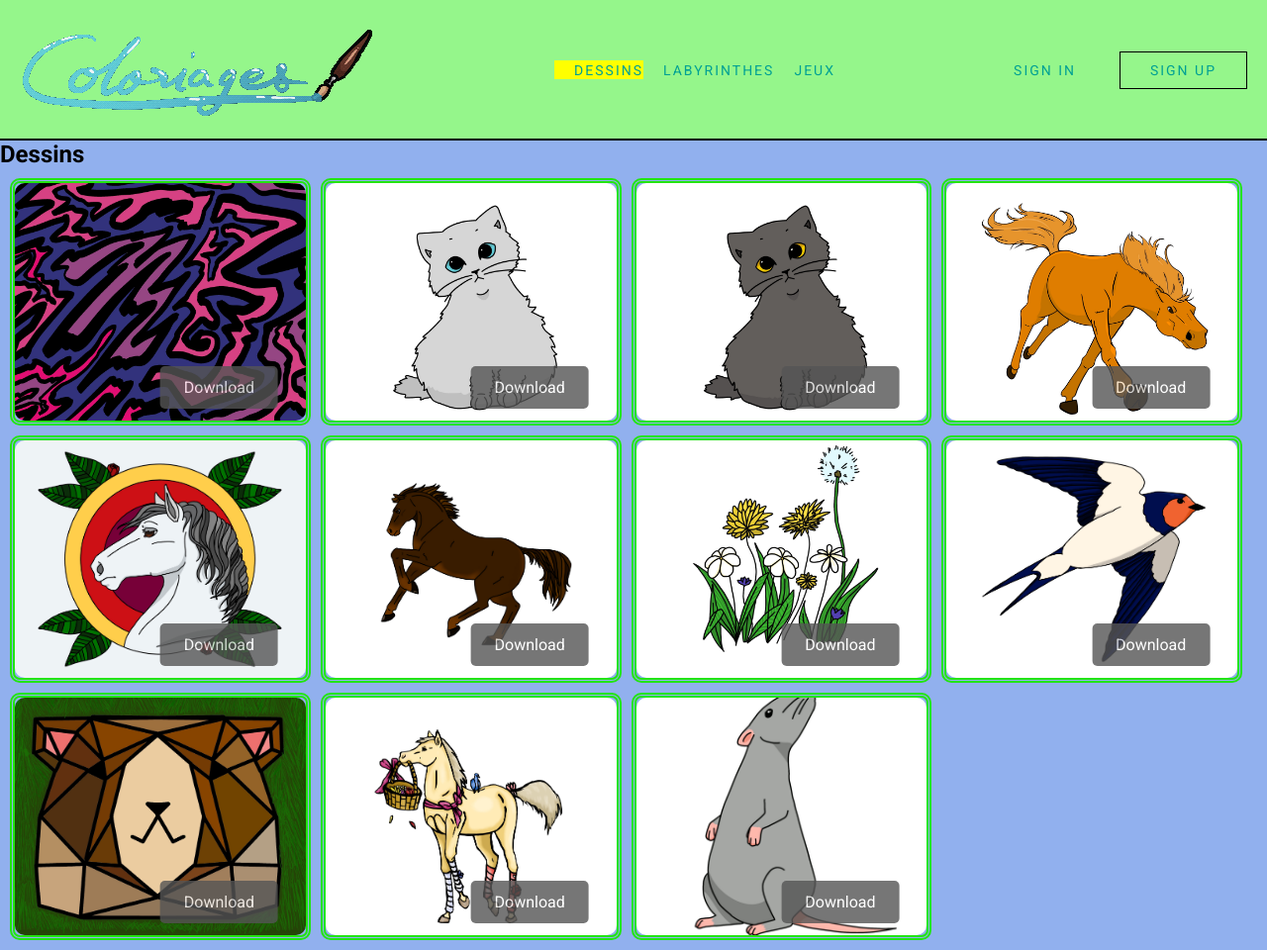
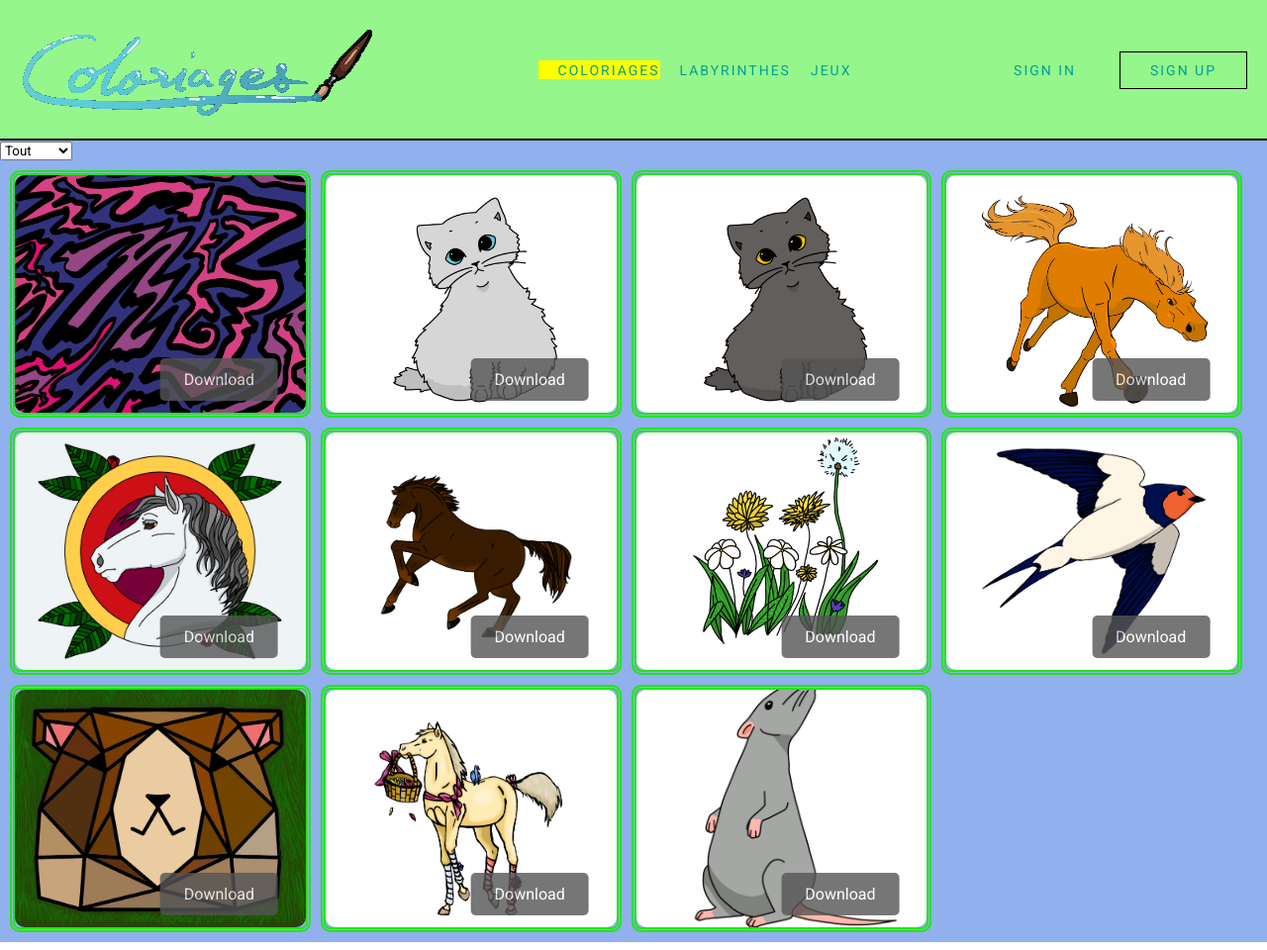
Before and after one commit to franckyy/site-dessins, a PHP site: page / in a window 1280 px wide. Shown: the whole page at 99% size. Run offline with PHP 8.4, Linux system fonts and the light colour scheme; some web fonts are replaced.

Commit message:
creation d'un menu deroulant pour les themes de coloriages

```diff
--- a/datas/images.json
+++ b/datas/images.json
@@ -12,12 +12,12 @@
     {"nom":"cheval_rassemble_coul","theme":"animaux","couleur":"true"},
     {"nom":"Fleurs","theme":"nature","couleur":"false"},
     {"nom":"Fleurs_coul","theme":"nature","couleur":"true"},
-    {"nom":"hirondelle","theme":"animmaux","couleur":"false"},
-    {"nom":"hirondelle_coul","theme":"animmaux","couleur":"true"},
-    {"nom":"Ours_geometrique","theme":"animmaux","couleur":"false"},
-    {"nom":"Ours_geometrique_coul","theme":"animmaux","couleur":"true"},
-    {"nom":"pur-sang_arabe_fleurs","theme":"animmaux","couleur":"false"},
-    {"nom":"pur-sang_arabe_fleurs_coul","theme":"animmaux","couleur":"true"},
-    {"nom":"souris","theme":"animmaux","couleur":"false"},
-    {"nom":"souris_coul","theme":"animmaux","couleur":"true"}
+    {"nom":"hirondelle","theme":"animaux","couleur":"false"},
+    {"nom":"hirondelle_coul","theme":"animaux","couleur":"true"},
+    {"nom":"Ours_geometrique","theme":"animaux","couleur":"false"},
+    {"nom":"Ours_geometrique_coul","theme":"animaux","couleur":"true"},
+    {"nom":"pur-sang_arabe_fleurs","theme":"animaux","couleur":"false"},
+    {"nom":"pur-sang_arabe_fleurs_coul","theme":"animaux","couleur":"true"},
+    {"nom":"souris","theme":"animaux","couleur":"false"},
+    {"nom":"souris_coul","theme":"animaux","couleur":"true"}
 ]
--- a/header.php
+++ b/header.php
@@ -11,7 +11,7 @@
                         }
                     ?>
                 ">
-                <a href="/index.php">Dessins</a>
+                <a href="/index.php">Coloriages</a>
             </li>
 
             <li
--- a/index.php
+++ b/index.php
@@ -1,19 +1,40 @@
 <?php
 $title = "Dessins";
-require 'head.php';?>
+require 'head.php';
+$dir = 'dessins/jpg/';
+$json = file_get_contents('datas/images.json');
+$json_data = json_decode($json,true);
+$themes = ["Tout"];
+?>
+
 
 <body>
 
 <?php require 'header.php';?>
 
-<h2>Dessins</h2>
+<div class="selectColo">
+    <?php
+    foreach($json_data as $draw){
+        if(in_array($draw['theme'], $themes)) {
 
-<?php
-    $dir = 'dessins/jpg/';
-    $json = file_get_contents('datas/images.json');
-    $json_data = json_decode($json,true);
-?>
+        } else {
+            $themes[] = $draw['theme'];
+        }
+    }
 
+    ?>
+
+        <select name="themesColo">
+            <?php
+                foreach($themes as $theme){
+            ?>
+                    <option><?= $theme ?></option>
+            <?php
+                }
+            ?>
+        </select>
+
+</div>
 <div class="grid-wrapper">
     <?php
         foreach($json_data as $draw) {
--- a/labyrinthes.php
+++ b/labyrinthes.php
@@ -4,7 +4,6 @@ require 'head.php';
 ?>
 <body>
 <?php require 'header.php';?>
-<h3>Labyrinthes</h3>
 
 <?php
     $dir = 'dessins/labyrinthes/';
```
